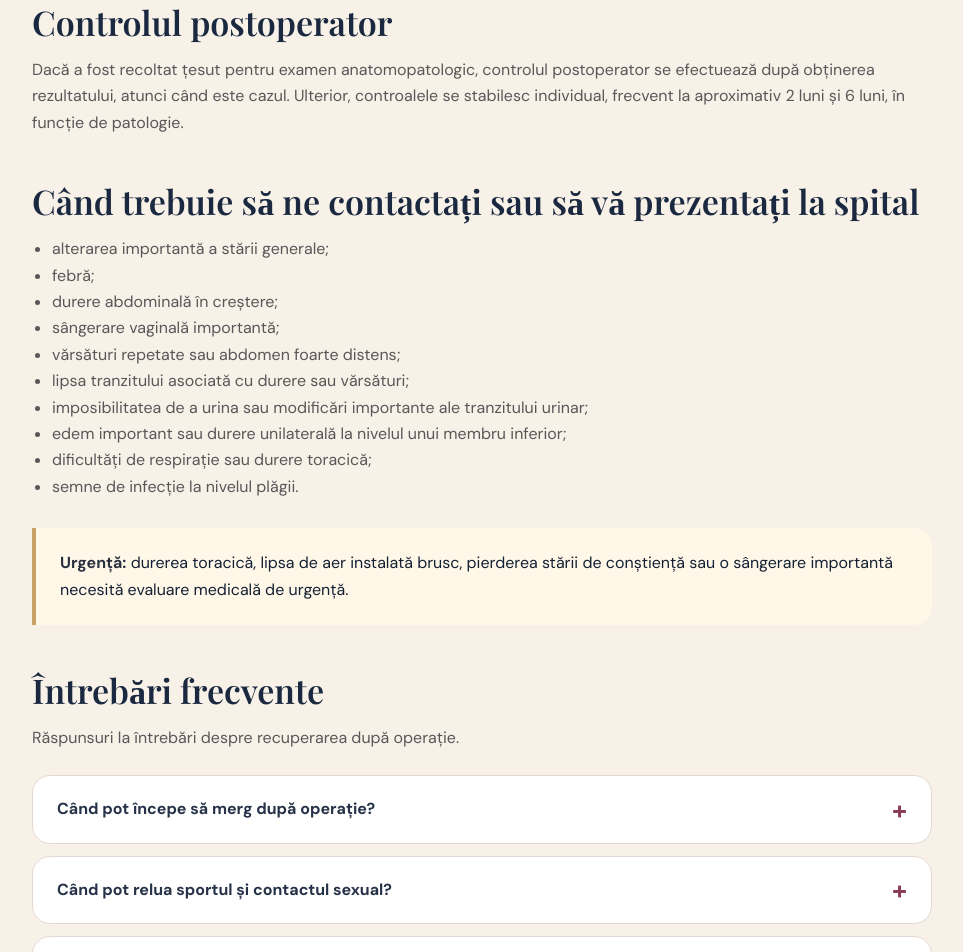
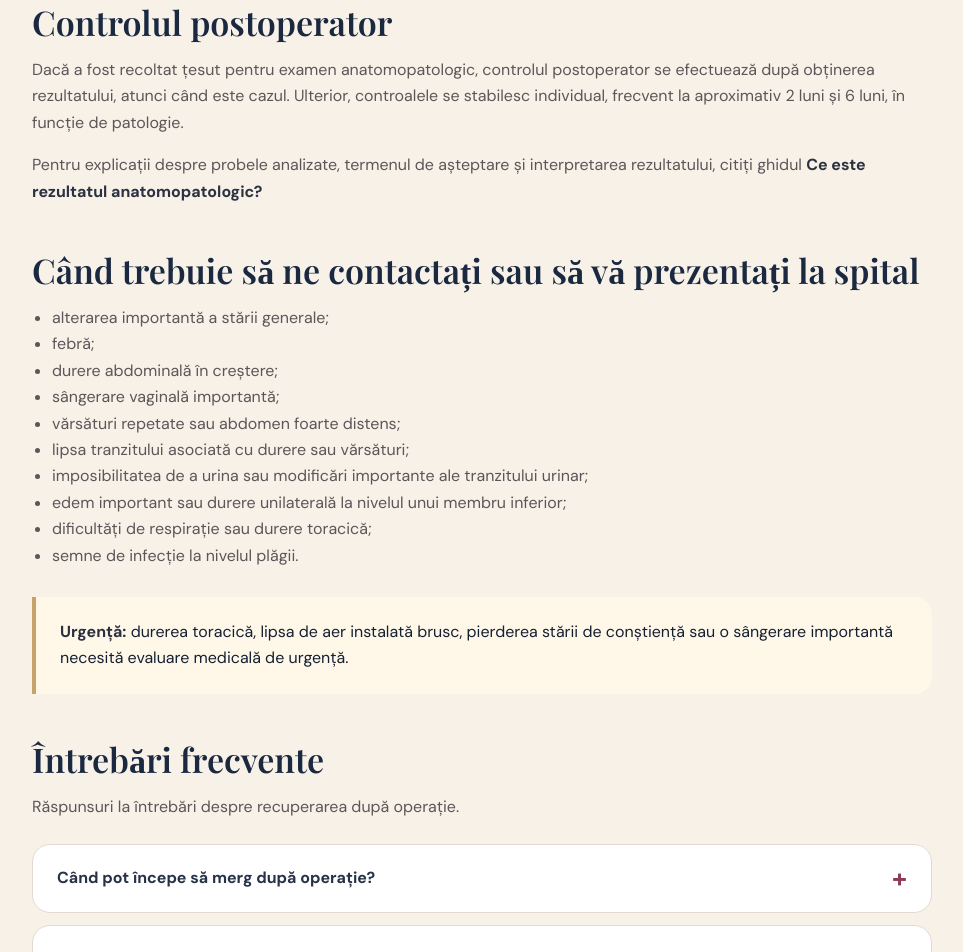
Before and after one commit to MAndrei1234/dr-andrei-manu-site, a plain HTML site: page dupa-operatie.html in a window 1280 px wide. Shown: the part 3827-4779 px from the top of the page, without its empty margins (158-1121 px from the left). Drawn offline with nearby package versions, Linux system fonts and the light colour scheme.

Commit message:
Link histopathology guide from postoperative care

```diff
--- a/dupa-operatie.html
+++ b/dupa-operatie.html
@@ -17,5 +17,5 @@
 <h2>Igiena intimă</h2><p>Toaleta externă se face cu apă călduță și săpun neutru. Nu se recomandă spălături intravaginale. Dacă există sângerare sau secreții, folosiți absorbante externe.</p>
 <h2>Activitatea sexuală</h2><p>Pentru intervențiile pentru care s-a recomandat repaus pelvin, evitați contactul sexual vaginal și anal aproximativ <strong>45 de zile</strong>, dacă nu ați primit o altă indicație. Pentru intervențiile minore recomandarea poate fi diferită.</p>
 <h2>Medicația după externare</h2><p>Urmați tratamentul înscris pe rețeta și scrisoarea medicală de externare. Nu modificați dozele și nu adăugați medicamente fără recomandare.</p>
-<h2>Controlul postoperator</h2><p>Dacă a fost recoltat țesut pentru examen anatomopatologic, controlul postoperator se efectuează după obținerea rezultatului, atunci când este cazul. Ulterior, controalele se stabilesc individual, frecvent la aproximativ 2 luni și 6 luni, în funcție de patologie.</p>
+<h2>Controlul postoperator</h2><p>Dacă a fost recoltat țesut pentru examen anatomopatologic, controlul postoperator se efectuează după obținerea rezultatului, atunci când este cazul. Ulterior, controalele se stabilesc individual, frecvent la aproximativ 2 luni și 6 luni, în funcție de patologie.</p><p>Pentru explicații despre probele analizate, termenul de așteptare și interpretarea rezultatului, citiți ghidul <a href="rezultat-anatomopatologic.html"><strong>Ce este rezultatul anatomopatologic?</strong></a></p>
 <h2>Când trebuie să ne contactați sau să vă prezentați la spital</h2><ul><li>alterarea importantă a stării generale;</li><li>febră;</li><li>durere abdominală în creștere;</li><li>sângerare vaginală importantă;</li><li>vărsături repetate sau abdomen foarte distens;</li><li>lipsa tranzitului asociată cu durere sau vărsături;</li><li>imposibilitatea de a urina sau modificări importante ale tranzitului urinar;</li><li>edem important sau durere unilaterală la nivelul unui membru inferior;</li><li>dificultăți de respirație sau durere toracică;</li><li>semne de infecție la nivelul plăgii.</li></ul><div class="notice"><strong>Urgență:</strong> durerea toracică, lipsa de aer instalată brusc, pierderea stării de conștiență sau o sângerare importantă necesită evaluare medicală de urgență.</div></main><script src="script.js"></script></body></html>
```
